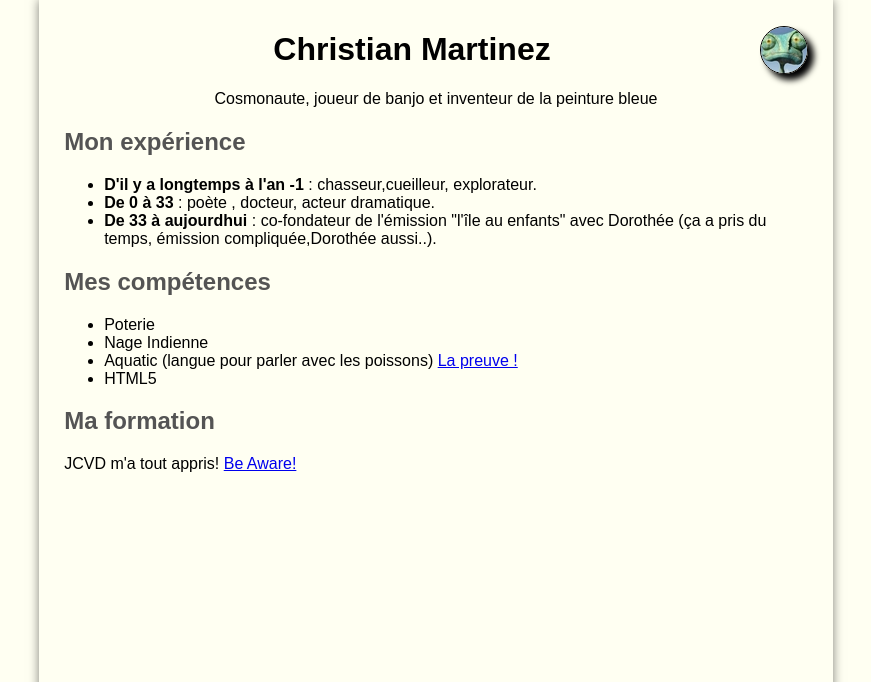
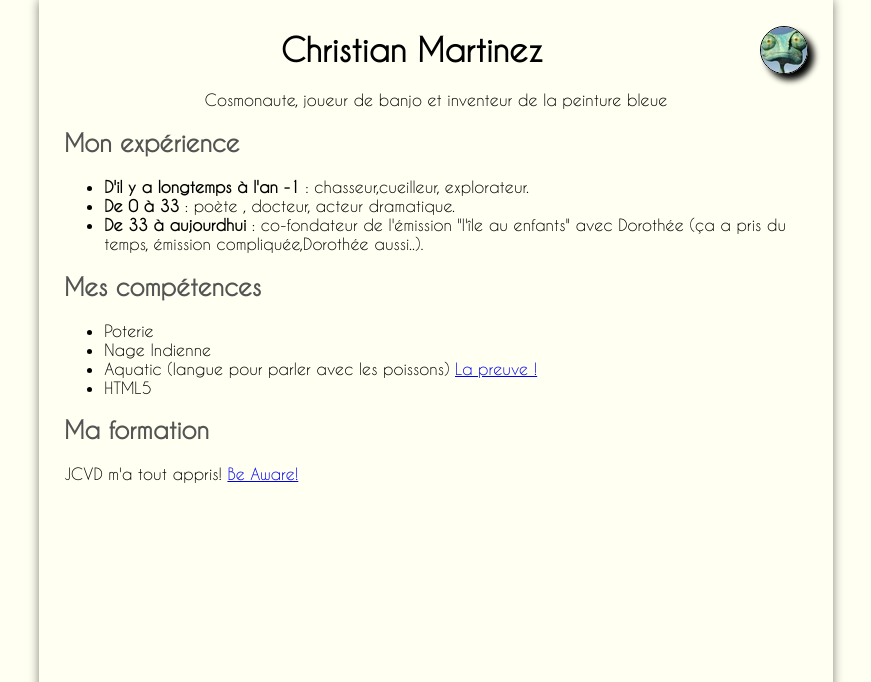
Before and after one commit to marticri/codeRoom, a PHP site: page /cv.html in a window 1280 px wide. Shown: the top 682 px of the page, without its empty margins (204-1075 px from the left). Run offline with PHP 8.4, Linux system fonts and the light colour scheme; some web fonts are replaced.

Commit message:
ajot de la police

```diff
--- a/exos/Mon_CV/style.css
+++ b/exos/Mon_CV/style.css
@@ -1,6 +1,6 @@
 body
 {
-	font-family: 'MyWebFont', Arial, sans-serif;
+	font-family: 'caviar_dreamsregular', Arial, sans-serif;
 
   width: 21cm;
   height: 29.7cm;
@@ -26,7 +26,7 @@ body
 }
 
 
-.image
+img
 {
 	float: right;
 	border: 1px black solid;
```
